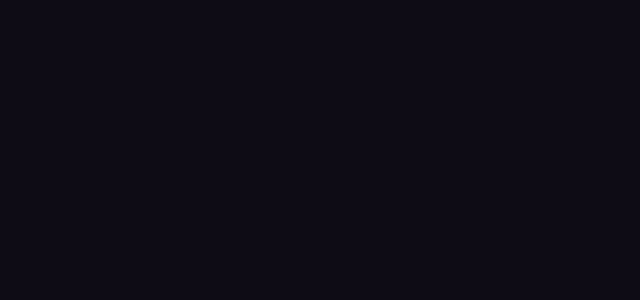
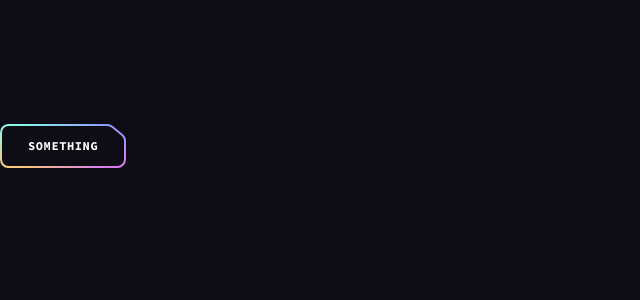
Before and after one commit to devShah-27/brainwave, a React (Vite) app: page / in a window 1280 px wide. Shown: the top 300 px of the page, without its empty margins (0-640 px from the left). Built offline with nearby package versions, Linux system fonts and the light colour scheme.

Commit message:
fix button function

```diff
--- a/src/components/Button.jsx
+++ b/src/components/Button.jsx
@@ -15,10 +15,12 @@ const Button = ({ className, href, onClick, children, px, white }) => {
   );
 
   const renderLink = () => {
-    <a href={href} className={classes}>
-      <span className={spanClasses}>{children}</span>
-      {ButtonSvg(white)}
-    </a>;
+    return (
+      <a href={href} className={classes}>
+        <span className={spanClasses}>{children}</span>
+        {ButtonSvg(white)}
+      </a>
+    );
   };
 
   return href ? renderLink() : renderButton();
```
